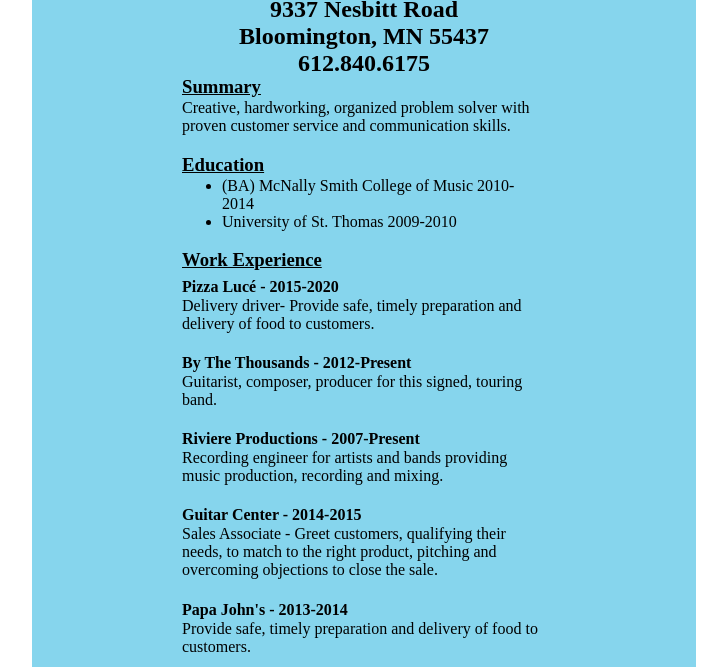
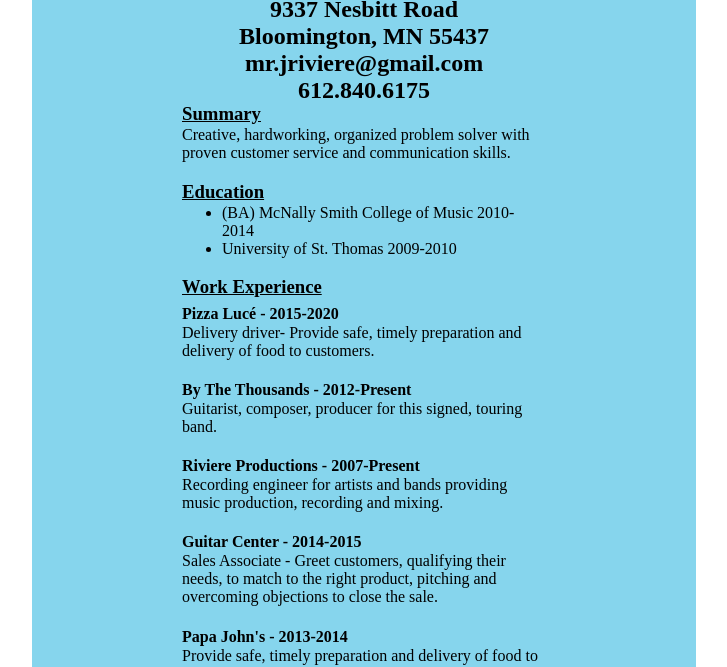
Before and after one commit to jriviere0316/jriviere0316.github.io, a plain HTML site: page index.html in a window 1280 px wide. Shown: the part 132-799 px from the top of the page, without its empty margins (276-1003 px from the left). Drawn offline with Linux system fonts and the light colour scheme.

Commit message:
Update index.html

```diff
--- a/index.html
+++ b/index.html
@@ -11,6 +11,7 @@
     <h1>John E. Riviere</h1>
         <h2>9337 Nesbitt Road</h2>
         <h2>Bloomington, MN 55437</h2>
+        <h2>mr.jriviere@gmail.com</h2>
         <h2>612.840.6175</h2>
     </div>
 
```
